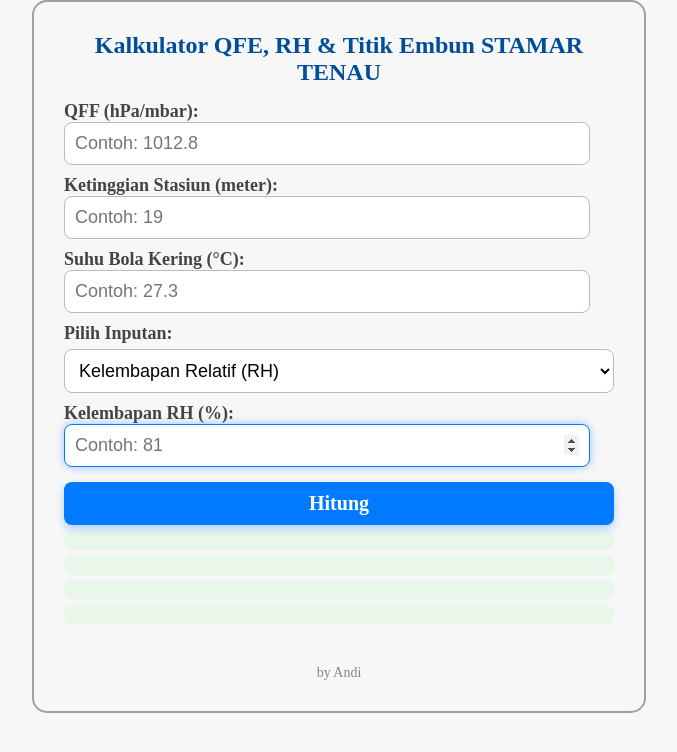
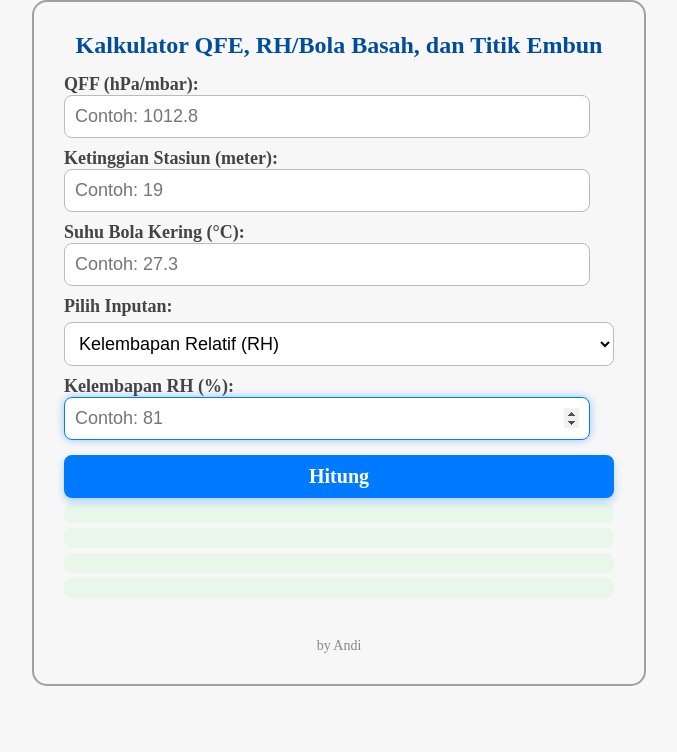
Before and after one commit to Andylatif13/kalkulator-cuaca, a plain HTML site: page index.html in a window 1280 px wide. Shown: the whole page, without its empty margins (301-978 px from the left). Drawn offline with Linux system fonts and the light colour scheme.

Commit message:
index.html
HEADER

```diff
--- a/index.html
+++ b/index.html
@@ -3,7 +3,7 @@
 <head>
     <meta charset="UTF-8">
     <meta name="viewport" content="width=device-width, initial-scale=1.0">
-    <title>Kalkulator QFE, RH & Titik Embun STAMAR TENAU</title>
+    <title>Kalkulator QFE, RH/Bola Basah, dan Titik Embun</title>
     <style>
         body {
             font-family: 'Times New Roman', serif;
@@ -119,7 +119,7 @@
     </style>
 </head>
 <body>
-    <h2>Kalkulator QFE, RH & Titik Embun STAMAR TENAU</h2>
+    <h2>Kalkulator QFE, RH/Bola Basah, dan Titik Embun</h2>
 
     <label for="qff">QFF (hPa/mbar):</label>
     <input type="number" id="qff" placeholder="Contoh: 1012.8" step="0.1" required>
```
